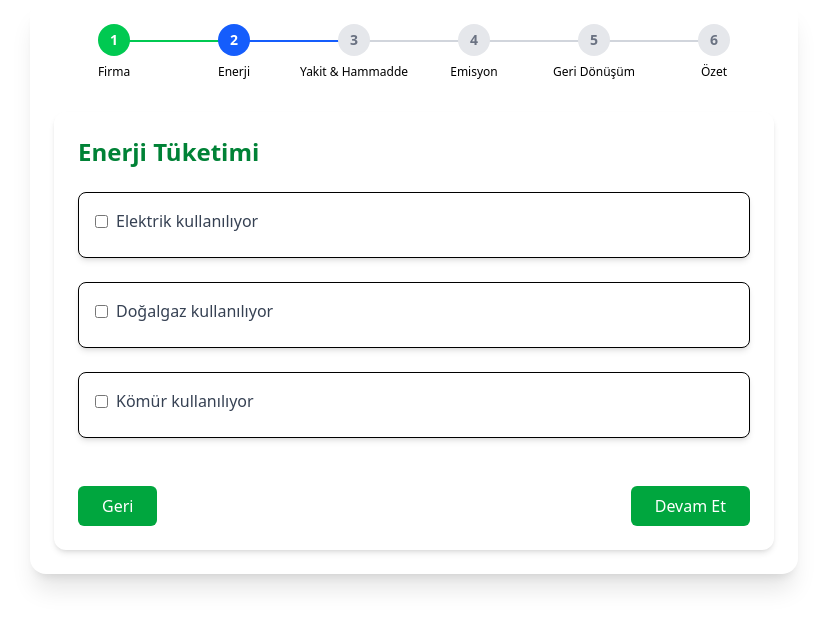
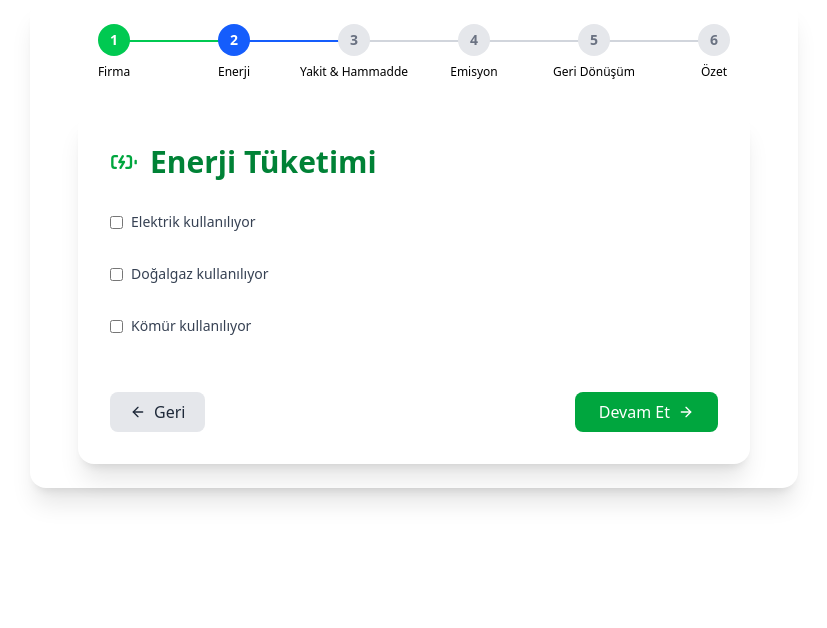
Before and after one commit to carbonlytech/carbonlytech-client, a Next.js app: page /details in a window 1280 px wide. Both pictures are taken after a click on the button "Devam Et". Shown: the top 628 px of the page, without its empty margins (226-1053 px from the left). Built offline with nearby package versions, Linux system fonts and the light colour scheme.

Commit message:
step1 updated

```diff
--- a/src/components/Step2.tsx
+++ b/src/components/Step2.tsx
@@ -1,4 +1,5 @@
 import React, { useState } from "react";
+import { BatteryCharging, ArrowLeft, ArrowRight } from "lucide-react";
 
 interface Props {
   nextStep: () => void;
@@ -65,43 +66,47 @@ const Step2: React.FC<Props> = ({ nextStep, prevStep, formData, update }) => {
   };
 
   return (
-    <div className="p-6 rounded-xl shadow-md space-y-6">
-      <h2 className="text-2xl font-semibold text-green-700">Enerji Tüketimi</h2>
+    <div className="bg-white p-8 rounded-2xl shadow-xl max-w-2xl mx-auto space-y-8">
+      <h2 className="flex items-center space-x-3 text-3xl font-semibold text-green-700">
+        <BatteryCharging className="text-green-600" size={28} />
+        <span>Enerji Tüketimi</span>
+      </h2>
 
-      <div className="grid gap-6">
       {/* Elektrik */}
-        <div className="border p-4 rounded-lg bg-white shadow-md">
-          <label className="flex items-center gap-2 mb-2 text-gray-700">
+      <div>
+        <div className="flex items-center space-x-2">
           <input
             type="checkbox"
             checked={elektrikKullaniliyor}
             onChange={() => setElektrikKullaniliyor(!elektrikKullaniliyor)}
             className="accent-green-600"
           />
-            Elektrik kullanılıyor
-          </label>
+          <label className="text-sm font-medium text-gray-700">Elektrik kullanılıyor</label>
+        </div>
 
         {elektrikKullaniliyor && (
-            <div className="grid gap-4">
+          <div className="space-y-4 mt-4">
+            <div className="flex items-center space-x-2">
               <input
                 type="number"
                 placeholder="Tüketim Miktarı"
                 value={elektrikMiktar}
                 onChange={(e) => setElektrikMiktar(e.target.value)}
-                className="border border-gray-300 rounded-md px-4 py-2 focus:outline-none focus:ring-2 focus:ring-green-500"
+                className="w-full px-4 py-2 rounded-md border border-gray-300 focus:ring-2 focus:ring-green-500"
               />
               <select
                 value={elektrikBirim}
                 onChange={(e) => setElektrikBirim(e.target.value)}
-                className="border border-gray-300 rounded-md px-4 py-2 focus:outline-none focus:ring-2 focus:ring-green-500"
+                className="px-4 py-2 rounded-md border border-gray-300 focus:ring-2 focus:ring-green-500"
               >
                 <option value="kWh">kWh</option>
                 <option value="MWh">MWh</option>
               </select>
+            </div>
             <select
               value={elektrikKaynak}
               onChange={(e) => setElektrikKaynak(e.target.value)}
-                className="border border-gray-300 rounded-md px-4 py-2 focus:outline-none focus:ring-2 focus:ring-green-500"
+              className="w-full px-4 py-2 rounded-md border border-gray-300 focus:ring-2 focus:ring-green-500"
             >
               <option value="sebekeden">Şebekeden</option>
               <option value="gunes">Güneş Enerjisi</option>
@@ -111,7 +116,7 @@ const Step2: React.FC<Props> = ({ nextStep, prevStep, formData, update }) => {
             <select
               value={elektrikDonem}
               onChange={(e) => setElektrikDonem(e.target.value)}
-                className="border border-gray-300 rounded-md px-4 py-2 focus:outline-none focus:ring-2 focus:ring-green-500"
+              className="w-full px-4 py-2 rounded-md border border-gray-300 focus:ring-2 focus:ring-green-500"
             >
               <option value="yillik">Yıllık</option>
               <option value="aylik">Aylık</option>
@@ -122,38 +127,40 @@ const Step2: React.FC<Props> = ({ nextStep, prevStep, formData, update }) => {
       </div>
 
       {/* Doğalgaz */}
-        <div className="border p-4 rounded-lg bg-white shadow-md">
-          <label className="flex items-center gap-2 mb-2 text-gray-700">
+      <div>
+        <div className="flex items-center space-x-2">
           <input
             type="checkbox"
             checked={dogalgazKullaniliyor}
             onChange={() => setDogalgazKullaniliyor(!dogalgazKullaniliyor)}
             className="accent-green-600"
           />
-            Doğalgaz kullanılıyor
-          </label>
+          <label className="text-sm font-medium text-gray-700">Doğalgaz kullanılıyor</label>
+        </div>
 
         {dogalgazKullaniliyor && (
-            <div className="grid gap-4">
+          <div className="space-y-4 mt-4">
+            <div className="flex items-center space-x-2">
               <input
                 type="number"
                 placeholder="Tüketim Miktarı"
                 value={dogalgazMiktar}
                 onChange={(e) => setDogalgazMiktar(e.target.value)}
-                className="border border-gray-300 rounded-md px-4 py-2 focus:outline-none focus:ring-2 focus:ring-green-500"
+                className="w-full px-4 py-2 rounded-md border border-gray-300 focus:ring-2 focus:ring-green-500"
               />
               <select
                 value={dogalgazBirim}
                 onChange={(e) => setDogalgazBirim(e.target.value)}
-                className="border border-gray-300 rounded-md px-4 py-2 focus:outline-none focus:ring-2 focus:ring-green-500"
+                className="px-4 py-2 rounded-md border border-gray-300 focus:ring-2 focus:ring-green-500"
               >
                 <option value="m³">m³</option>
                 <option value="kWh">kWh</option>
               </select>
+            </div>
             <select
               value={dogalgazDonem}
               onChange={(e) => setDogalgazDonem(e.target.value)}
-                className="border border-gray-300 rounded-md px-4 py-2 focus:outline-none focus:ring-2 focus:ring-green-500"
+              className="w-full px-4 py-2 rounded-md border border-gray-300 focus:ring-2 focus:ring-green-500"
             >
               <option value="yillik">Yıllık</option>
               <option value="aylik">Aylık</option>
@@ -164,38 +171,40 @@ const Step2: React.FC<Props> = ({ nextStep, prevStep, formData, update }) => {
       </div>
 
       {/* Kömür */}
-        <div className="border p-4 rounded-lg bg-white shadow-md">
-          <label className="flex items-center gap-2 mb-2 text-gray-700">
+      <div>
+        <div className="flex items-center space-x-2">
           <input
             type="checkbox"
             checked={komurKullaniliyor}
             onChange={() => setKomurKullaniliyor(!komurKullaniliyor)}
             className="accent-green-600"
           />
-            Kömür kullanılıyor
-          </label>
+          <label className="text-sm font-medium text-gray-700">Kömür kullanılıyor</label>
+        </div>
 
         {komurKullaniliyor && (
-            <div className="grid gap-4">
+          <div className="space-y-4 mt-4">
+            <div className="flex items-center space-x-2">
               <input
                 type="number"
                 placeholder="Tüketim Miktarı"
                 value={komurMiktar}
                 onChange={(e) => setKomurMiktar(e.target.value)}
-                className="border border-gray-300 rounded-md px-4 py-2 focus:outline-none focus:ring-2 focus:ring-green-500"
+                className="w-full px-4 py-2 rounded-md border border-gray-300 focus:ring-2 focus:ring-green-500"
               />
               <select
                 value={komurBirim}
                 onChange={(e) => setKomurBirim(e.target.value)}
-                className="border border-gray-300 rounded-md px-4 py-2 focus:outline-none focus:ring-2 focus:ring-green-500"
+                className="px-4 py-2 rounded-md border border-gray-300 focus:ring-2 focus:ring-green-500"
               >
                 <option value="ton">ton</option>
                 <option value="kg">kg</option>
               </select>
+            </div>
             <select
               value={komurDonem}
               onChange={(e) => setKomurDonem(e.target.value)}
-                className="border border-gray-300 rounded-md px-4 py-2 focus:outline-none focus:ring-2 focus:ring-green-500"
+              className="w-full px-4 py-2 rounded-md border border-gray-300 focus:ring-2 focus:ring-green-500"
             >
               <option value="yillik">Yıllık</option>
               <option value="aylik">Aylık</option>
@@ -205,14 +214,22 @@ const Step2: React.FC<Props> = ({ nextStep, prevStep, formData, update }) => {
         )}
       </div>
 
-        <div className="flex justify-between mt-6">
-          <button onClick={handlePrev} className="bg-green-600 hover:bg-green-700 text-white px-6 py-2 rounded-md transition">
+      {/* Navigasyon */}
+      <div className="flex justify-between pt-6">
+        <button
+          onClick={handlePrev}
+          className="flex items-center gap-2 bg-gray-200 hover:bg-gray-300 text-gray-800 px-5 py-2 rounded-lg transition"
+        >
+          <ArrowLeft size={16} />
           Geri
         </button>
-          <button onClick={handleNext} className="bg-green-600 hover:bg-green-700 text-white px-6 py-2 rounded-md transition">
+        <button
+          onClick={handleNext}
+          className="flex items-center gap-2 bg-green-600 hover:bg-green-700 text-white px-6 py-2 rounded-lg transition"
+        >
           Devam Et
+          <ArrowRight size={16} />
         </button>
-        </div>
       </div>
     </div>
   );
```
Lines whose indentation alone changed are shown as unchanged.
